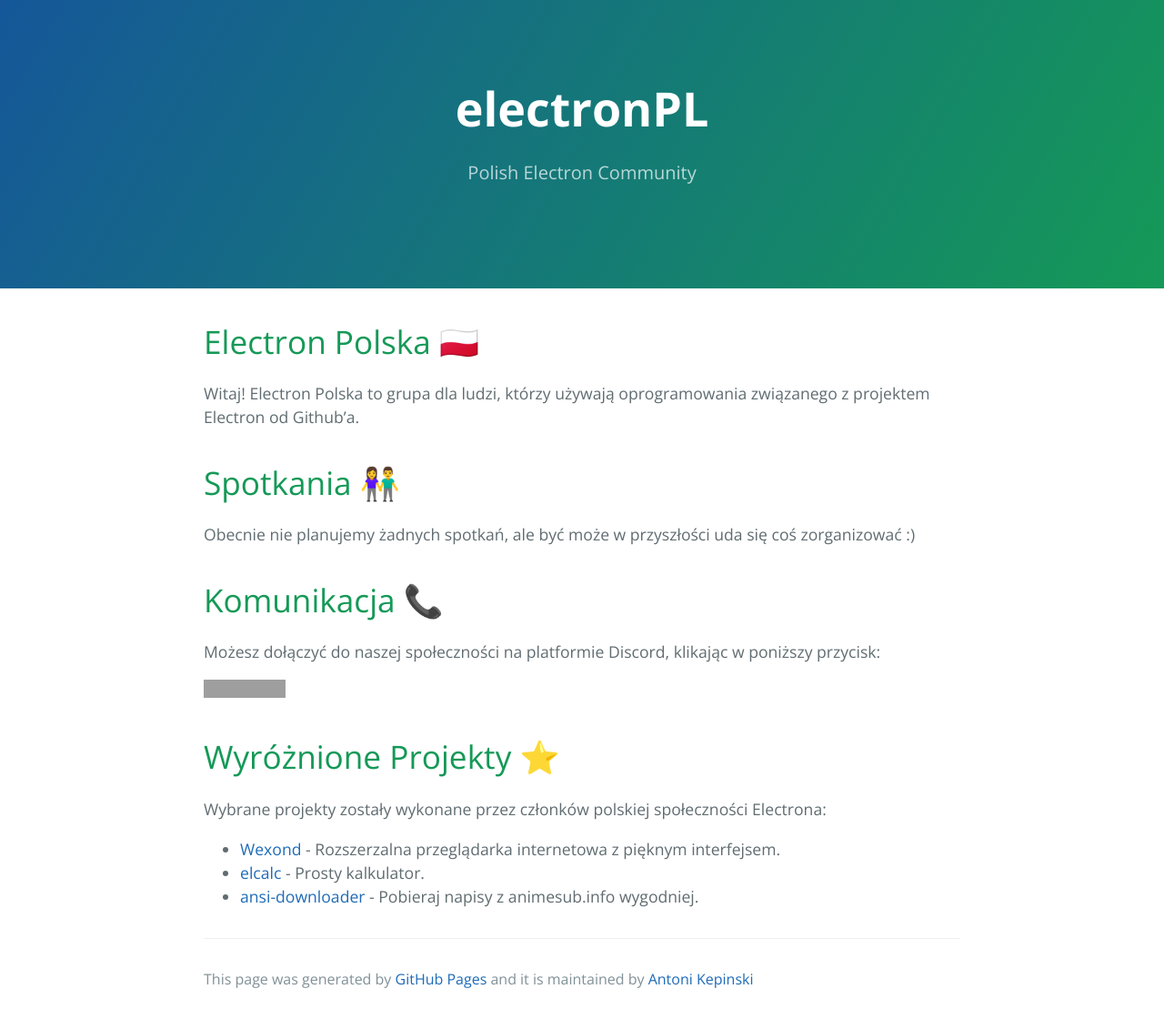
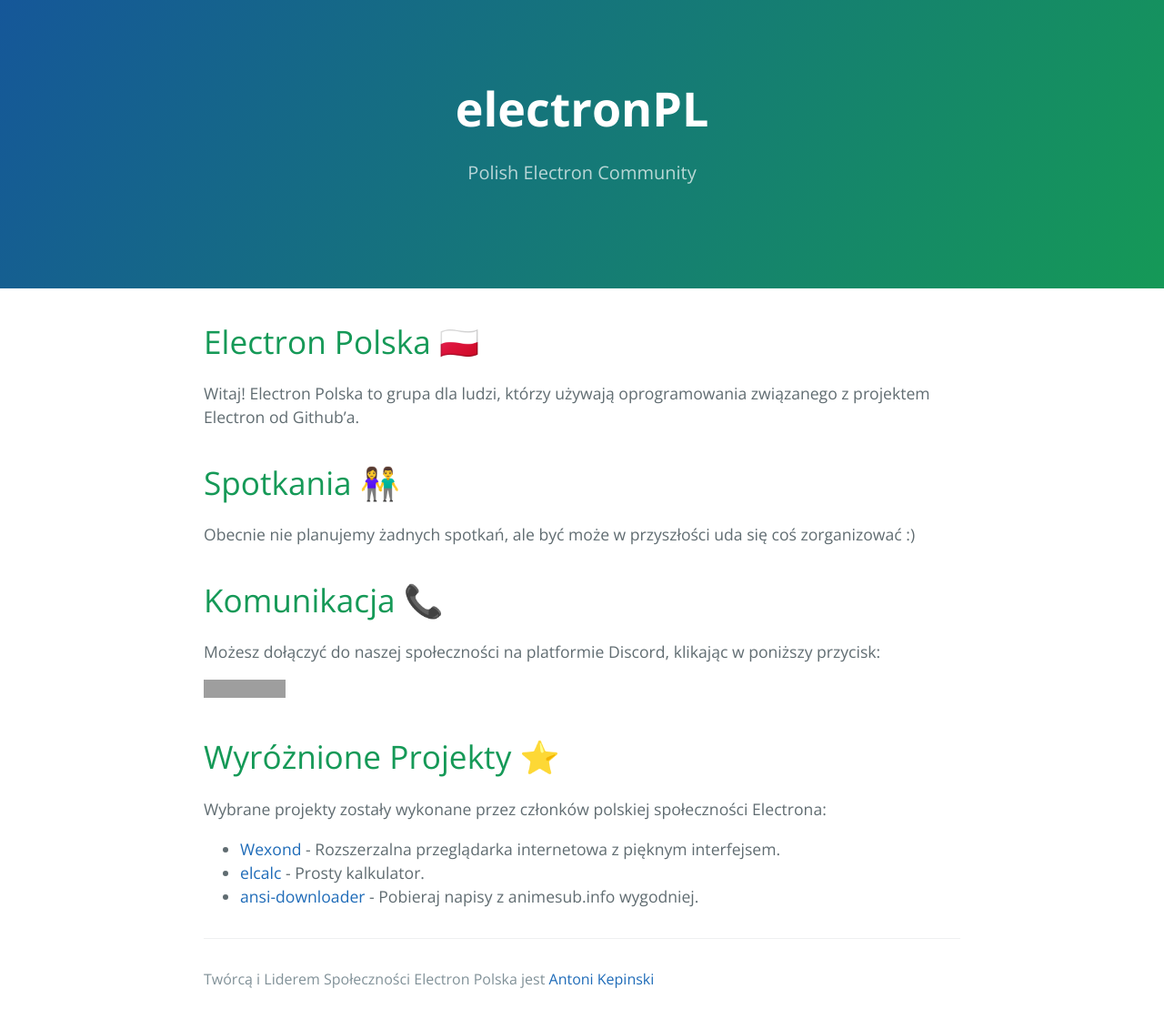
Before and after one commit to electronPL/electronpl.github.io, a Jekyll site: the page built from index.md, in a window 1280 px wide. Shown: the whole page at 91% size. Built offline with Jekyll 4.4.1, drawn with Linux system fonts in a browser that asks for light colours; our own code applies the rules of GitHub Pages for plain Markdown files; grey boxes are pictures that could not be loaded.

Commit message:
Update default.html

```diff
--- a/_layouts/default.html
+++ b/_layouts/default.html
@@ -29,7 +29,7 @@
         {% if site.github.is_project_page %}
           <span class="site-footer-owner"><a href="{{ site.github.repository_url }}">{{ site.github.repository_name }}</a> is maintained by <a href="{{ site.github.owner_url }}">{{ site.github.owner_name }}</a>.</span>
         {% endif %}
-        <span class="site-footer-credits">This page was generated by <a href="https://pages.github.com">GitHub Pages</a> and it is maintained by <a href="https://kepinski.me">Antoni Kepinski</a></span>
+        <span class="site-footer-credits">Twórcą i Liderem Społeczności Electron Polska jest <a href="https://kepinski.me">Antoni Kepinski</a></span>
       </footer>
     </section>
 <script>
```
